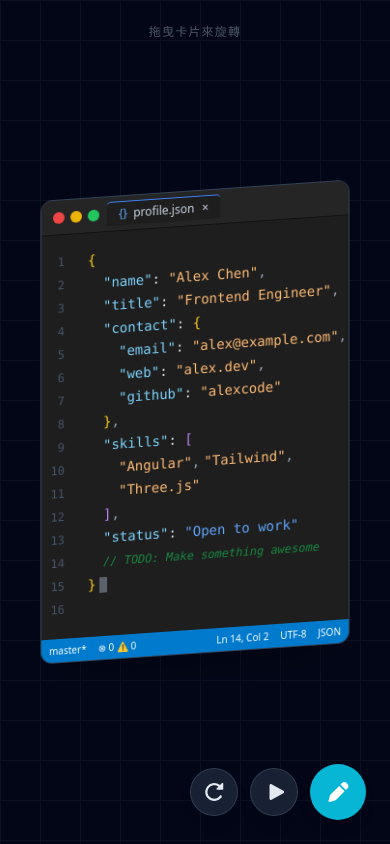
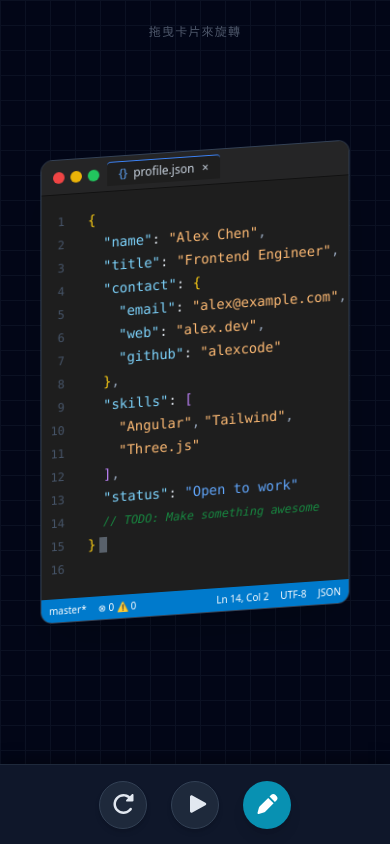
Before and after one commit to a5a8a0a9/code-card, an Angular app: page / in a window 390 px wide. Built offline with nearby package versions, Linux system fonts and the light colour scheme.

Commit message:
feat: 切割 preview 畫面

```diff
--- a/src/app/components/preview/preview.component.html
+++ b/src/app/components/preview/preview.component.html
@@ -1,32 +1,34 @@
+<div class="h-full w-full flex flex-col bg-slate-950 overflow-hidden">
+	<!-- [Card Display Area] - Flex-1, Draggable -->
 	<div
-	class="h-full w-full relative perspective-container flex items-center justify-center bg-slate-950 overflow-hidden"
+		class="flex-1 relative perspective-container flex items-center justify-center overflow-hidden"
 		style="touch-action: none"
 		(pointerdown)="onPointerDown($event)"
 		(pointermove)="onPointerMove($event)"
 		(pointerup)="onPointerUp($event)"
 		(pointercancel)="onPointerUp($event)"
 	>
-	<!-- 背景裝飾網格 -->
+		<!-- Background Grid -->
 		<div
 			class="absolute inset-0 z-0 opacity-20 pointer-events-none"
 			style="
 				background-image: linear-gradient(#334155 1px, transparent 1px),
 					linear-gradient(90deg, #334155 1px, transparent 1px);
-			background-size: 40px 40px;
+				background-size: 25px 25px;
 			"
 		></div>
 
-	<!-- 縮放容器 -->
+		<!-- Scaling Container -->
 		<div
 			class="relative transition-transform duration-300 ease-out"
 			[style.transform]="'scale(' + scale() + ')'"
 		>
-		<!-- 3D 卡片本體 -->
+			<!-- 3D Card Body -->
 			<div
 				class="card-3d relative w-[320px] h-[480px] sm:w-[380px] sm:h-[560px] transition-transform duration-100 ease-linear cursor-grab active:cursor-grabbing select-none z-20"
 				[style.transform]="getCardTransform()"
 			>
-			<!-- 正面：IDE JSON 介面 -->
+				<!-- Front: IDE JSON Interface -->
 				<div
 					class="absolute inset-0 backface-hidden bg-[#1e1e1e] rounded-xl shadow-2xl border border-slate-700 overflow-hidden flex flex-col"
 				>
@@ -52,7 +54,7 @@
 					<div
 						class="flex-1 p-4 font-mono text-sm leading-6 overflow-hidden relative"
 					>
-					<!-- 行號 -->
+						<!-- Line Numbers -->
 						<div
 							class="absolute left-0 top-4 bottom-0 w-8 text-right pr-2 text-slate-600 select-none text-xs leading-6"
 						>
@@ -61,7 +63,7 @@
 							}
 						</div>
 
-					<!-- 程式碼內容 -->
+						<!-- Code Content -->
 						<div class="pl-8 h-full flex flex-col items-start">
 							<div class="whitespace-nowrap">
 								<span class="text-yellow-400">{{ "{" }}</span>
@@ -118,11 +120,11 @@
 									<span class="text-purple-400">[</span>
 								</div>
 								<div class="pl-4 flex flex-wrap gap-x-1 w-full">
-								@for (skill of cardService.skillList(); track skill; let last =
-								$last) {
+									@for (skill of cardService.skillList(); track skill; let last
+									= $last) {
 									<span>
-									<span class="text-orange-300">"{{ skill }}"</span>@if (!last)
-									{
+										<span class="text-orange-300">"{{ skill }}"</span>@if
+										(!last) {
 										<span class="text-slate-400">,</span>
 										}
 									</span>
@@ -170,16 +172,16 @@
 					</div>
 				</div>
 
-			<!-- 背面：金屬質感設計 -->
+				<!-- Back: Metal Texture Design -->
 				<div
 					class="absolute inset-0 backface-hidden rotate-y-180 rounded-xl shadow-2xl overflow-hidden border border-slate-600/50"
 				>
-				<!-- 金屬漸層背景 -->
+					<!-- Metal Gradient Background -->
 					<div
 						class="absolute inset-0 bg-gradient-to-br from-slate-300 via-slate-100 to-slate-400"
 					></div>
 
-				<!-- 霧面/噪點疊加 -->
+					<!-- Noise Overlay -->
 					<div
 						class="absolute inset-0 opacity-50 mix-blend-multiply"
 						style="
@@ -192,7 +194,7 @@
 						"
 					></div>
 
-				<!-- 幾何線條裝飾 -->
+					<!-- Decor Lines -->
 					<div class="absolute inset-0">
 						<div
 							class="absolute top-10 right-10 w-40 h-40 border-[1px] border-slate-400/30 rounded-full"
@@ -201,7 +203,7 @@
 							class="absolute bottom-20 left-10 w-60 h-60 border-[1px] border-slate-800/10 rounded-full"
 						></div>
 
-					<!-- 對角線切割感 -->
+						<!-- Diagonal Cut -->
 						<div
 							class="absolute top-0 right-0 w-full h-full bg-gradient-to-bl from-white/40 via-transparent to-transparent"
 						></div>
@@ -209,7 +211,6 @@
 						<div
 							class="absolute inset-0 flex items-center justify-center opacity-10"
 						>
-						<!-- 很大的 LOGO 或圖形 -->
 							<svg
 								class="w-48 h-48 text-slate-800"
 								viewBox="0 0 24 24"
@@ -222,7 +223,7 @@
 						</div>
 					</div>
 
-				<!-- 背面資訊 (簡約風格) -->
+					<!-- Back Info -->
 					<div class="absolute bottom-8 left-8 right-8 text-slate-800">
 						<div
 							class="text-3xl font-black tracking-tighter uppercase opacity-80 mix-blend-color-burn"
@@ -230,7 +231,9 @@
 							{{ cardService.profile().name || "DEV MEMBER" }}
 						</div>
 						<div class="h-1 w-12 bg-slate-800 mt-2 mb-2"></div>
-					<div class="text-xs font-bold tracking-[0.2em] uppercase opacity-60">
+						<div
+							class="text-xs font-bold tracking-[0.2em] uppercase opacity-60"
+						>
 							{{ cardService.profile().title || "SYSTEM ARCHITECT" }}
 						</div>
 
@@ -240,7 +243,6 @@
 							>
 								ID: 8X-{{ (cardService.profile().name || "000").length * 123 }}
 							</div>
-						<!-- QR Code 模擬 -->
 							<div class="w-12 h-12 bg-slate-800 p-1">
 								<div
 									class="w-full h-full bg-white grid grid-cols-4 grid-rows-4 gap-px"
@@ -257,20 +259,23 @@
 			</div>
 		</div>
 
-	<!-- 互動提示 -->
+		<!-- Interaction Hint -->
 		<div
 			class="absolute top-6 left-0 right-0 text-center pointer-events-none opacity-50 text-slate-400 text-xs tracking-widest uppercase animate-pulse"
 		>
 			拖曳卡片來旋轉
 		</div>
+	</div>
 
-	<!-- Controls Container -->
-	<div class="absolute bottom-6 right-6 flex items-center gap-3 z-50">
+	<!-- [Action Area] - Static, Actions -->
+	<div
+		class="h-20 bg-slate-900 border-t border-slate-800 flex items-center justify-center gap-6 z-50 shrink-0 shadow-[0_-5px_15px_rgba(0,0,0,0.3)]"
+	>
 		<!-- Reset View -->
 		<button
 			type="button"
 			(click)="cardService.resetRotation()"
-			class="w-12 h-12 bg-slate-800/80 hover:bg-slate-700 text-slate-200 rounded-full shadow-lg backdrop-blur-sm border border-slate-600/50 flex items-center justify-center transition-all hover:scale-105 active:scale-95 text-lg"
+			class="w-12 h-12 bg-slate-800 text-slate-200 hover:bg-slate-700 rounded-full flex items-center justify-center transition-all hover:scale-105 active:scale-95 text-xl border border-slate-700 shadow-md"
 			title="重置視角"
 		>
 			<fa-icon [icon]="faRotateRight"></fa-icon>
@@ -280,24 +285,24 @@
 		<button
 			type="button"
 			(click)="cardService.toggleAutoRotate()"
-			class="w-12 h-12 bg-slate-800/80 hover:bg-slate-700 text-slate-200 rounded-full shadow-lg backdrop-blur-sm border border-slate-600/50 flex items-center justify-center transition-all hover:scale-105 active:scale-95 text-lg"
+			class="w-12 h-12 bg-slate-800 text-slate-200 hover:bg-slate-700 rounded-full flex items-center justify-center transition-all hover:scale-105 active:scale-95 text-xl border border-slate-700 shadow-md"
 			[title]="cardService.isAutoRotating() ? '停止旋轉' : '自動旋轉'"
 			[class.text-cyan-400]="cardService.isAutoRotating()"
 		>
 			@if (cardService.isAutoRotating()) {
-			<!-- Pause / Stop Icon -->
+			<!-- Pause -->
 			<fa-icon [icon]="faPause"></fa-icon>
 			} @else {
-			<!-- Play / Rotate Icon -->
+			<!-- Play -->
 			<fa-icon [icon]="faPlay" class="pl-1"></fa-icon>
 			}
 		</button>
 
-		<!-- Mobile: Edit FAB -->
+		<!-- Edit FAB (Mobile) - Now consistent style -->
 		<button
 			type="button"
 			(click)="cardService.setEditingMode(true)"
-			class="w-14 h-14 bg-cyan-500 hover:bg-cyan-400 text-white rounded-full shadow-lg flex items-center justify-center transition-transform hover:scale-110 active:scale-95 lg:hidden text-xl"
+			class="w-12 h-12 bg-cyan-600 text-white hover:bg-cyan-500 rounded-full flex items-center justify-center transition-all hover:scale-105 active:scale-95 text-xl shadow-lg lg:hidden"
 			title="編輯名片"
 		>
 			<fa-icon [icon]="faPen"></fa-icon>
--- a/src/app/components/preview/preview.component.ts
+++ b/src/app/components/preview/preview.component.ts
@@ -62,8 +62,8 @@
 		this.isDragging.set(true);
 		this.cardService.stopAutoRotate();
 
-		// Capture the pointer so that we keep receiving events even if outside the element
-		(event.target as HTMLElement).setPointerCapture(event.pointerId);
+		// Capture the pointer on the container (currentTarget) to ensure we track events
+		(event.currentTarget as HTMLElement).setPointerCapture(event.pointerId);
 
 		this.dragStart = { x: event.clientX, y: event.clientY };
 		this.lastRotation = { ...this.cardService.rotation() };
@@ -71,7 +71,7 @@
 
 	onPointerUp(event: PointerEvent) {
 		this.isDragging.set(false);
-		(event.target as HTMLElement).releasePointerCapture(event.pointerId);
+		(event.currentTarget as HTMLElement).releasePointerCapture(event.pointerId);
 	}
 
 	onPointerMove(event: PointerEvent) {
```
Lines whose indentation alone changed are shown as unchanged.
